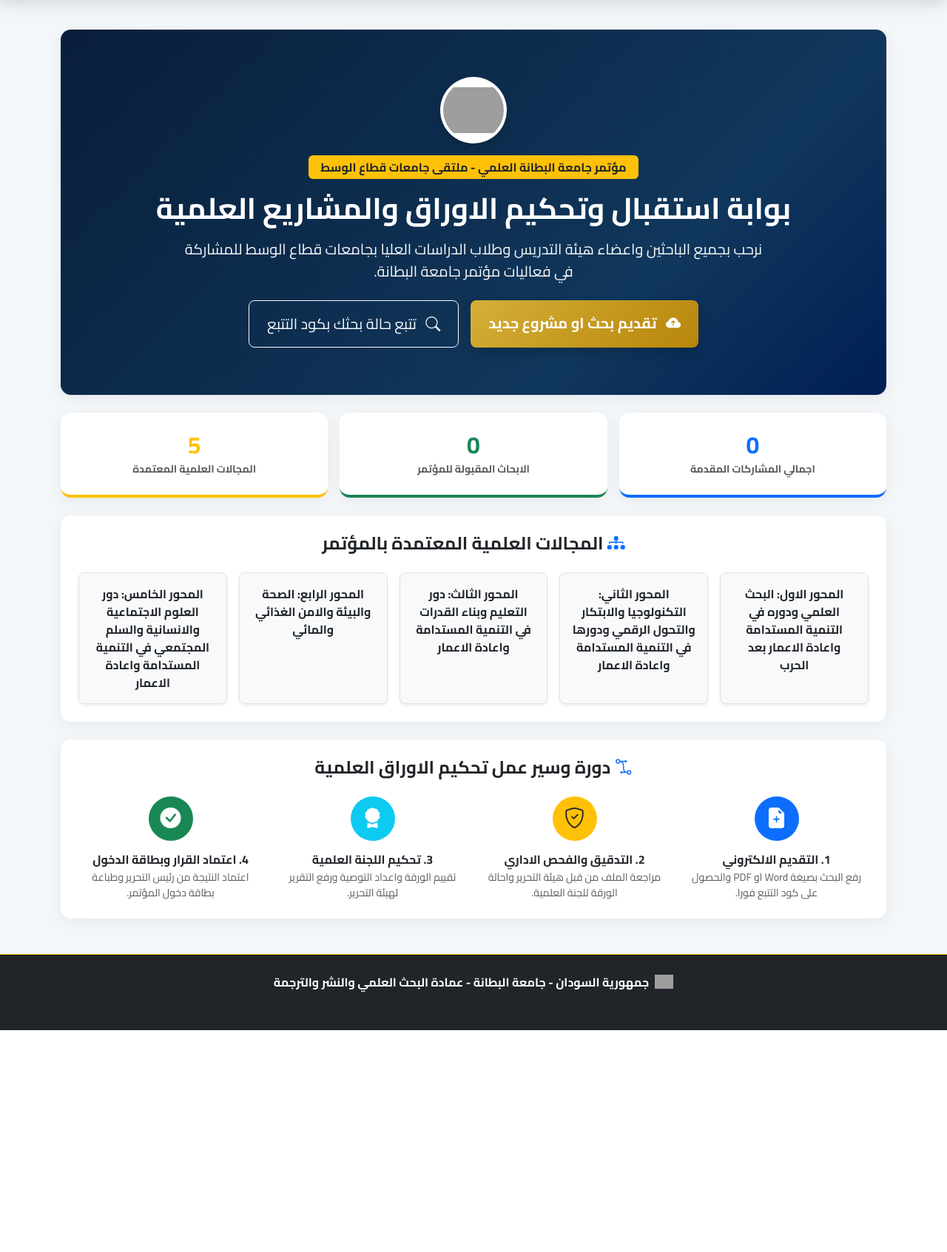
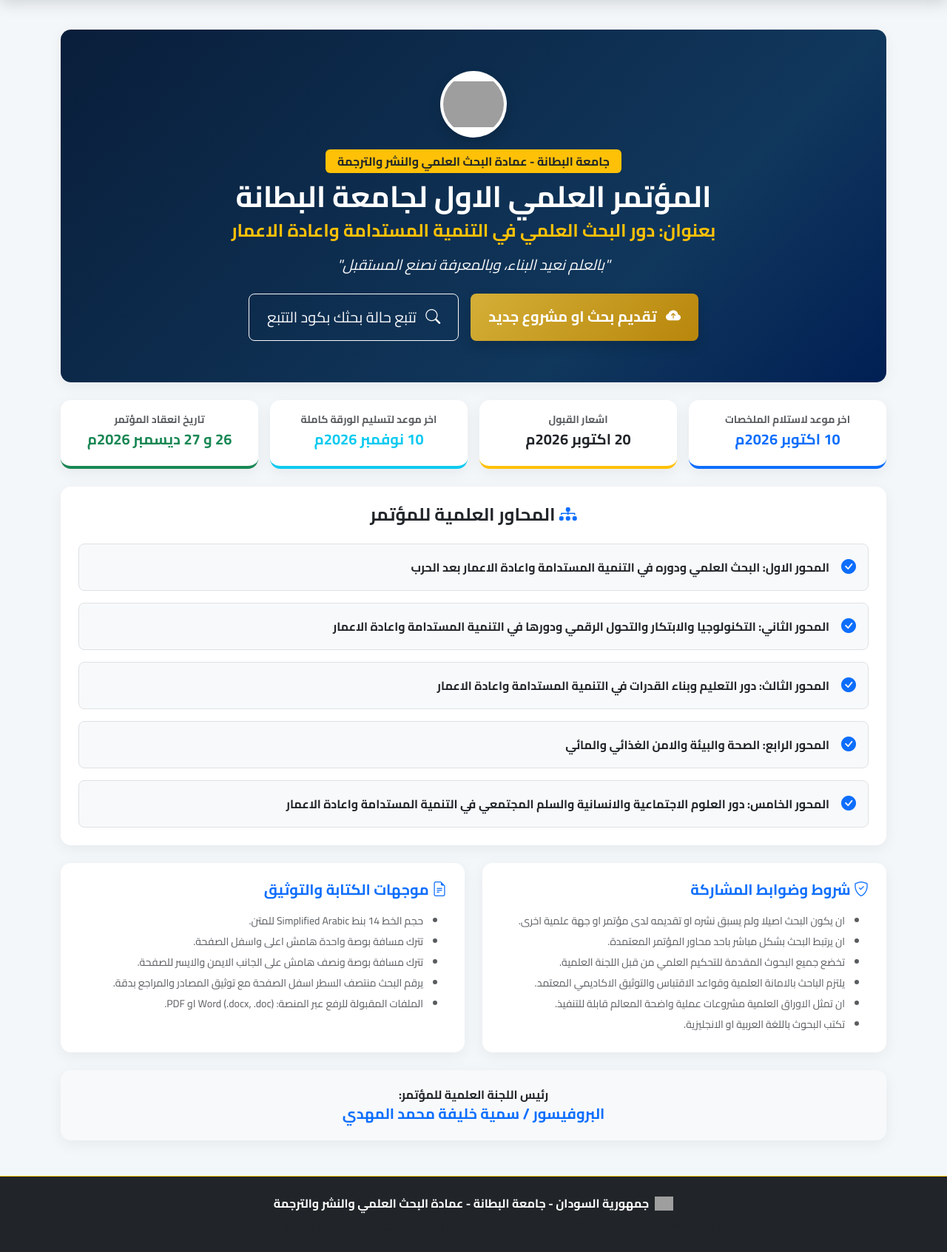
Before and after one commit to altayebawab024-code/conference-portal, a Django app: page / in a window 1280 px wide. Shown: the part 81-1774 px from the top of the page at 74% size. Before the commit the page ends 1474 px from the top, so only its background shows below. Run offline with Django 5.2, Linux system fonts and the light colour scheme; data that the repository does not hold is empty; grey boxes are pictures that could not be loaded.

Commit message:
Update home.html

```diff
--- a/templates/submissions/home.html
+++ b/templates/submissions/home.html
@@ -1,7 +1,7 @@
 {% extends 'submissions/base.html' %}
 {% load static %}
 
-{% block title %}الرئيسية - مؤتمر جامعة البطانة العلمي{% endblock %}
+{% block title %}الرئيسية - المؤتمر العلمي الاول لجامعة البطانة{% endblock %}
 
 {% block content %}
 <div class="container mt-4">
@@ -12,15 +12,15 @@
         </div>
     {% endif %}
 
+    <!-- Hero Header -->
     <div class="card card-custom p-5 mb-4 text-white text-center" style="background: linear-gradient(135deg, #091e3a 0%, #10375c 70%, #001f54 100%);">
-        <div class="py-3">
+        <div class="py-2">
             <img src="{% static 'img/logo.png' %}" alt="شعار جامعة البطانة" class="mb-3 rounded-circle p-1 bg-white shadow" style="width: 90px; height: 90px; object-fit: contain;">
             <br>
-            <span class="badge bg-warning text-dark fw-bold px-3 py-2 mb-3 fs-6">مؤتمر جامعة البطانة العلمي - ملتقى جامعات قطاع الوسط</span>
-            <h1 class="display-6 fw-bold mb-3">بوابة استقبال وتحكيم الاوراق والمشاريع العلمية</h1>
-            <p class="lead text-light mb-4 mx-auto" style="max-width: 800px;">
-                نرحب بجميع الباحثين واعضاء هيئة التدريس وطلاب الدراسات العليا بجامعات قطاع الوسط للمشاركة في فعاليات مؤتمر جامعة البطانة.
-            </p>
+            <span class="badge bg-warning text-dark fw-bold px-3 py-2 mb-2 fs-6">جامعة البطانة - عمادة البحث العلمي والنشر والترجمة</span>
+            <h1 class="display-6 fw-bold mb-2">المؤتمر العلمي الاول لجامعة البطانة</h1>
+            <h4 class="text-warning fw-bold mb-3">بعنوان: دور البحث العلمي في التنمية المستدامة واعادة الاعمار</h4>
+            <p class="lead text-light fst-italic mb-4">"بالعلم نعيد البناء، وبالمعرفة نصنع المستقبل"</p>
             <div class="d-flex flex-wrap justify-content-center gap-3">
                 <a href="{% url 'submit_paper' %}" class="btn btn-gold btn-lg px-4 py-3 shadow">
                     <i class="bi bi-cloud-arrow-up-fill me-2"></i> تقديم بحث او مشروع جديد
@@ -32,73 +32,84 @@
         </div>
     </div>
 
+    <!-- التواريخ المهمة للمؤتمر -->
     <div class="row g-3 mb-4 text-center">
-        <div class="col-md-4">
-            <div class="card card-custom p-4 border-bottom border-primary border-4">
-                <h2 class="fw-bold text-primary mb-1">{{ total_submissions }}</h2>
-                <span class="text-muted fw-bold small">اجمالي المشاركات المقدمة</span>
+        <div class="col-md-3">
+            <div class="card card-custom p-3 border-bottom border-primary border-4 h-100">
+                <span class="text-muted small fw-bold">اخر موعد لاستلام الملخصات</span>
+                <h5 class="fw-bold text-primary mt-1">10 اكتوبر 2026م</h5>
             </div>
         </div>
-        <div class="col-md-4">
-            <div class="card card-custom p-4 border-bottom border-success border-4">
-                <h2 class="fw-bold text-success mb-1">{{ accepted_submissions }}</h2>
-                <span class="text-muted fw-bold small">الابحاث المقبولة للمؤتمر</span>
+        <div class="col-md-3">
+            <div class="card card-custom p-3 border-bottom border-warning border-4 h-100">
+                <span class="text-muted small fw-bold">اشعار القبول</span>
+                <h5 class="fw-bold text-dark mt-1">20 اكتوبر 2026م</h5>
             </div>
         </div>
-        <div class="col-md-4">
-            <div class="card card-custom p-4 border-bottom border-warning border-4">
-                <h2 class="fw-bold text-warning mb-1">{{ domains_count }}</h2>
-                <span class="text-muted fw-bold small">المجالات العلمية المعتمدة</span>
+        <div class="col-md-3">
+            <div class="card card-custom p-3 border-bottom border-info border-4 h-100">
+                <span class="text-muted small fw-bold">اخر موعد لتسليم الورقة كاملة</span>
+                <h5 class="fw-bold text-info mt-1">10 نوفمبر 2026م</h5>
+            </div>
+        </div>
+        <div class="col-md-3">
+            <div class="card card-custom p-3 border-bottom border-success border-4 h-100">
+                <span class="text-muted small fw-bold">تاريخ انعقاد المؤتمر</span>
+                <h5 class="fw-bold text-success mt-1">26 و 27 ديسمبر 2026م</h5>
             </div>
         </div>
     </div>
 
+    <!-- المحاور العلمية الرسمية -->
     <div class="card card-custom p-4 mb-4">
-        <h4 class="fw-bold text-dark mb-4 text-center"><i class="bi bi-diagram-3-fill text-primary"></i> المجالات العلمية المعتمدة بالمؤتمر</h4>
-        <div class="row g-3 justify-content-center">
+        <h4 class="fw-bold text-dark mb-4 text-center"><i class="bi bi-diagram-3-fill text-primary"></i> المحاور العلمية للمؤتمر</h4>
+        <div class="row g-3">
             {% for code, label in academic_domains %}
-                <div class="col-md-4 col-lg">
-                    <div class="p-3 bg-light rounded-3 border h-100 text-center shadow-sm">
-                        <span class="fw-bold fs-6 text-dark">{{ label }}</span>
+                <div class="col-md-12">
+                    <div class="p-3 bg-light rounded-3 border d-flex align-items-center">
+                        <i class="bi bi-check-circle-fill text-primary me-3 fs-5"></i>
+                        <span class="fw-bold text-dark">{{ label }}</span>
                     </div>
                 </div>
             {% endfor %}
         </div>
     </div>
 
-    <div class="card card-custom p-4">
-        <h4 class="fw-bold text-dark mb-4 text-center"><i class="bi bi-bezier2 text-primary"></i> دورة وسير عمل تحكيم الاوراق العلمية</h4>
-        <div class="row text-center g-4">
-            <div class="col-md-3">
-                <div class="avatar bg-primary text-white rounded-circle d-inline-flex justify-content-center align-items-center mb-3" style="width: 60px; height: 60px;">
-                    <i class="bi bi-file-earmark-plus-fill fs-3"></i>
-                </div>
-                <h6 class="fw-bold mb-1">1. التقديم الالكتروني</h6>
-                <p class="small text-muted mb-0">رفع البحث بصيغة Word او PDF والحصول على كود التتبع فورا.</p>
+    <!-- شروط وضوابط المشاركة وموجهات الكتابة -->
+    <div class="row g-4 mb-4">
+        <div class="col-md-6">
+            <div class="card card-custom p-4 h-100">
+                <h5 class="fw-bold text-primary mb-3"><i class="bi bi-shield-check"></i> شروط وضوابط المشاركة</h5>
+                <ul class="small text-muted mb-0 lh-lg">
+                    <li>ان يكون البحث اصيلا ولم يسبق نشره او تقديمه لدى مؤتمر او جهة علمية اخرى.</li>
+                    <li>ان يرتبط البحث بشكل مباشر باحد محاور المؤتمر المعتمدة.</li>
+                    <li>تخضع جميع البحوث المقدمة للتحكيم العلمي من قبل اللجنة العلمية.</li>
+                    <li>يلتزم الباحث بالامانة العلمية وقواعد الاقتباس والتوثيق الاكاديمي المعتمد.</li>
+                    <li>ان تمثل الاوراق العلمية مشروعات عملية واضحة المعالم قابلة للتنفيذ.</li>
+                    <li>تكتب البحوث باللغة العربية او الانجليزية.</li>
+                </ul>
             </div>
-            <div class="col-md-3">
-                <div class="avatar bg-warning text-dark rounded-circle d-inline-flex justify-content-center align-items-center mb-3" style="width: 60px; height: 60px;">
-                    <i class="bi bi-shield-check fs-3"></i>
-                </div>
-                <h6 class="fw-bold mb-1">2. التدقيق والفحص الاداري</h6>
-                <p class="small text-muted mb-0">مراجعة الملف من قبل هيئة التحرير واحالة الورقة للجنة العلمية.</p>
-            </div>
-            <div class="col-md-3">
-                <div class="avatar bg-info text-white rounded-circle d-inline-flex justify-content-center align-items-center mb-3" style="width: 60px; height: 60px;">
-                    <i class="bi bi-award-fill fs-3"></i>
-                </div>
-                <h6 class="fw-bold mb-1">3. تحكيم اللجنة العلمية</h6>
-                <p class="small text-muted mb-0">تقييم الورقة واعداد التوصية ورفع التقرير لهيئة التحرير.</p>
-            </div>
-            <div class="col-md-3">
-                <div class="avatar bg-success text-white rounded-circle d-inline-flex justify-content-center align-items-center mb-3" style="width: 60px; height: 60px;">
-                    <i class="bi bi-check-circle-fill fs-3"></i>
-                </div>
-                <h6 class="fw-bold mb-1">4. اعتماد القرار وبطاقة الدخول</h6>
-                <p class="small text-muted mb-0">اعتماد النتيجة من رئيس التحرير وطباعة بطاقة دخول المؤتمر.</p>
+        </div>
+
+        <div class="col-md-6">
+            <div class="card card-custom p-4 h-100">
+                <h5 class="fw-bold text-primary mb-3"><i class="bi bi-file-earmark-text"></i> موجهات الكتابة والتوثيق</h5>
+                <ul class="small text-muted mb-0 lh-lg">
+                    <li>حجم الخط 14 بنط Simplified Arabic للمتن.</li>
+                    <li>تترك مسافة بوصة واحدة هامش اعلى واسفل الصفحة.</li>
+                    <li>تترك مسافة بوصة ونصف هامش على الجانب الايمن والايسر للصفحة.</li>
+                    <li>يرقم البحث منتصف السطر اسفل الصفحة مع توثيق المصادر والمراجع بدقة.</li>
+                    <li>الملفات المقبولة للرفع عبر المنصة: Word (.docx, .doc) او PDF.</li>
+                </ul>
             </div>
         </div>
     </div>
 
+    <!-- قيادة المؤتمر -->
+    <div class="card card-custom p-4 text-center bg-light">
+        <h6 class="fw-bold text-dark mb-1">رئيس اللجنة العلمية للمؤتمر:</h6>
+        <h5 class="fw-bold text-primary mb-0">البروفيسور / سمية خليفة محمد المهدي</h5>
+    </div>
+
 </div>
 {% endblock %}
```
